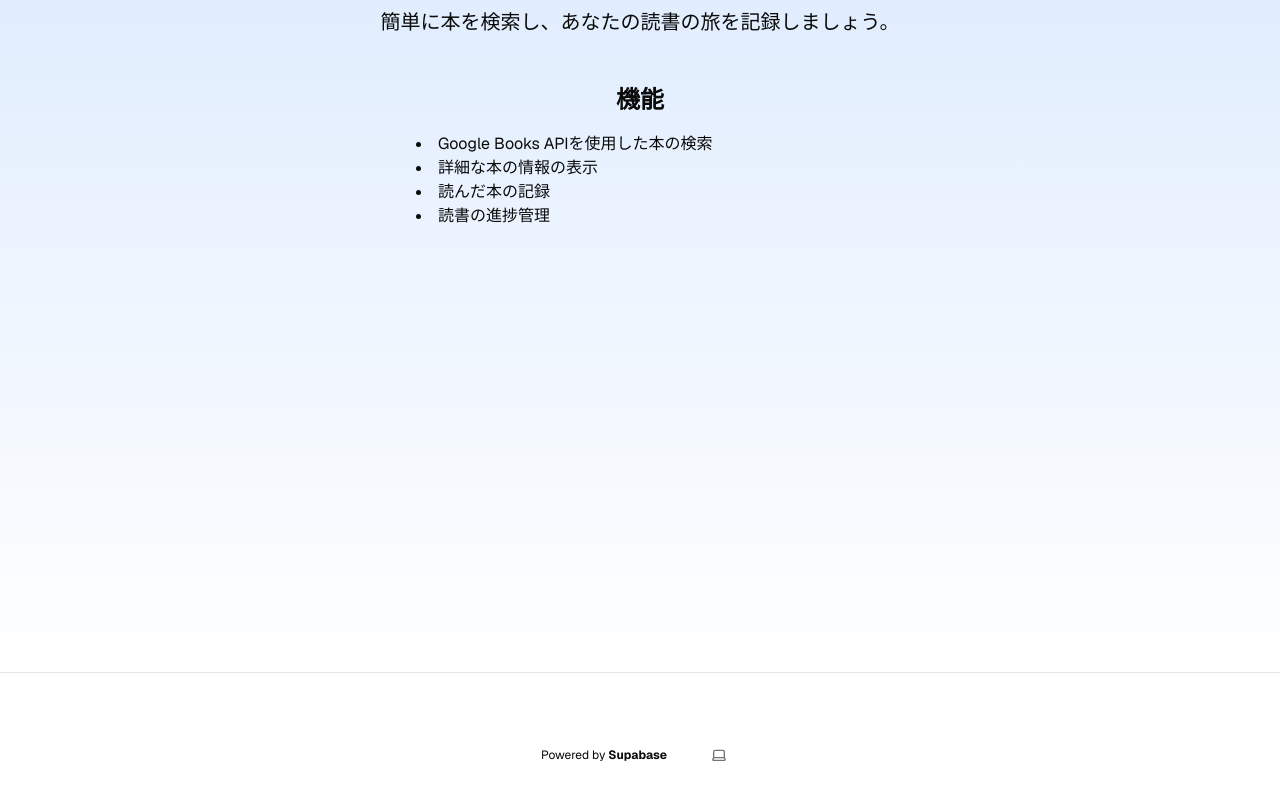
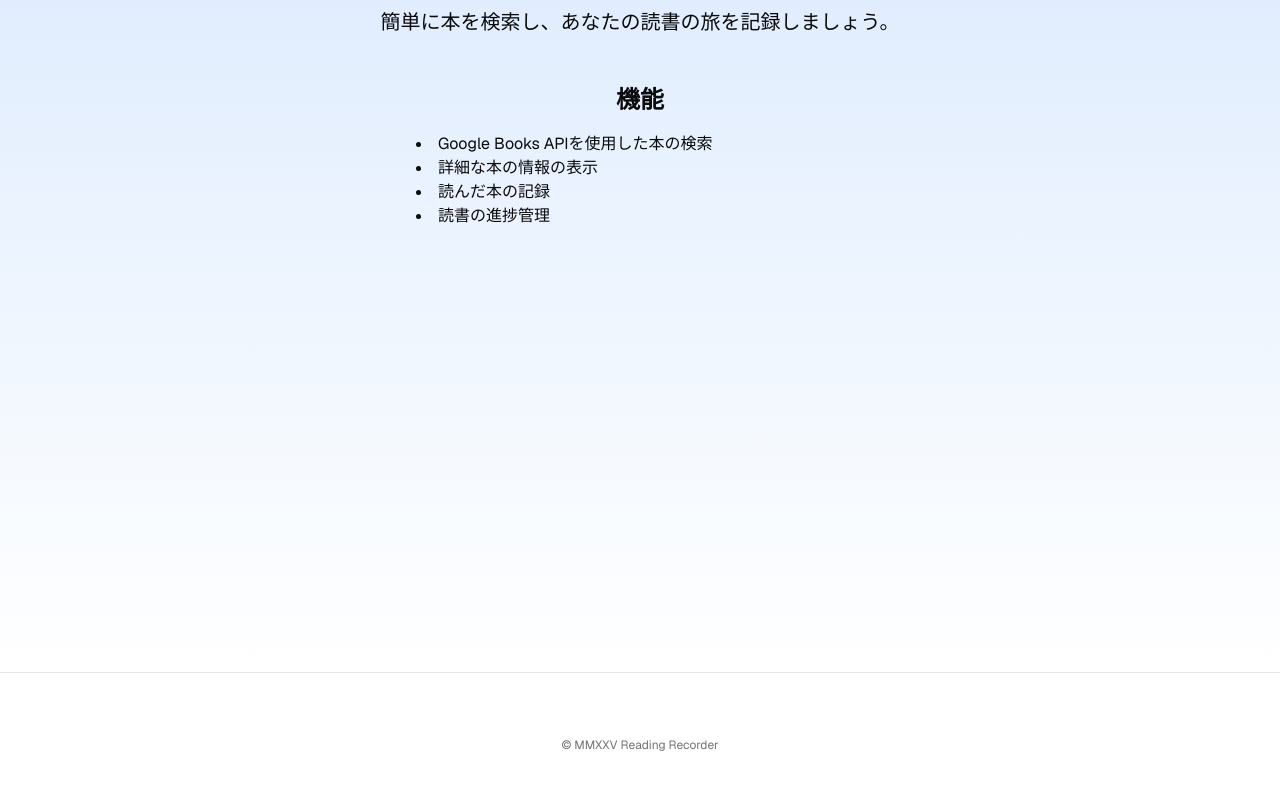
Before and after one commit to Hideki-Kobayashi-Techoes/reading-recorder-supabase, a Next.js app: page / in a window 1280 px wide. Shown: the part 192-992 px from the top of the page. Built offline with nearby package versions, Linux system fonts and the light colour scheme; no server answers.

Commit message:
フッターのデザイン変更
- Powered by Supabaseの表記をCopyright表記に変更
- ThemeSwticherの廃止(対応していないため)

```diff
--- a/app/layout.tsx
+++ b/app/layout.tsx
@@ -1,5 +1,4 @@
 import HeaderAuth from "@/components/header-auth";
-import { ThemeSwitcher } from "@/components/theme-switcher";
 import { Geist } from "next/font/google";
 import { ThemeProvider } from "next-themes";
 import { SearchBox } from "@/components/SearchBox";
@@ -55,18 +54,9 @@ export default function RootLayout({
             </div>
 
             <footer className="w-full flex items-center justify-center border-t mx-auto text-center text-xs gap-8 py-16">
-              <p>
-                Powered by{" "}
-                <a
-                  href="https://supabase.com/?utm_source=create-next-app&utm_medium=template&utm_term=nextjs"
-                  target="_blank"
-                  className="font-bold hover:underline"
-                  rel="noopener noreferrer"
-                >
-                  Supabase
-                </a>
+              <p className="text-muted-foreground">
+                © MMXXV Reading Recorder
               </p>
-              <ThemeSwitcher />
             </footer>
           </main>
         </ThemeProvider>
```
